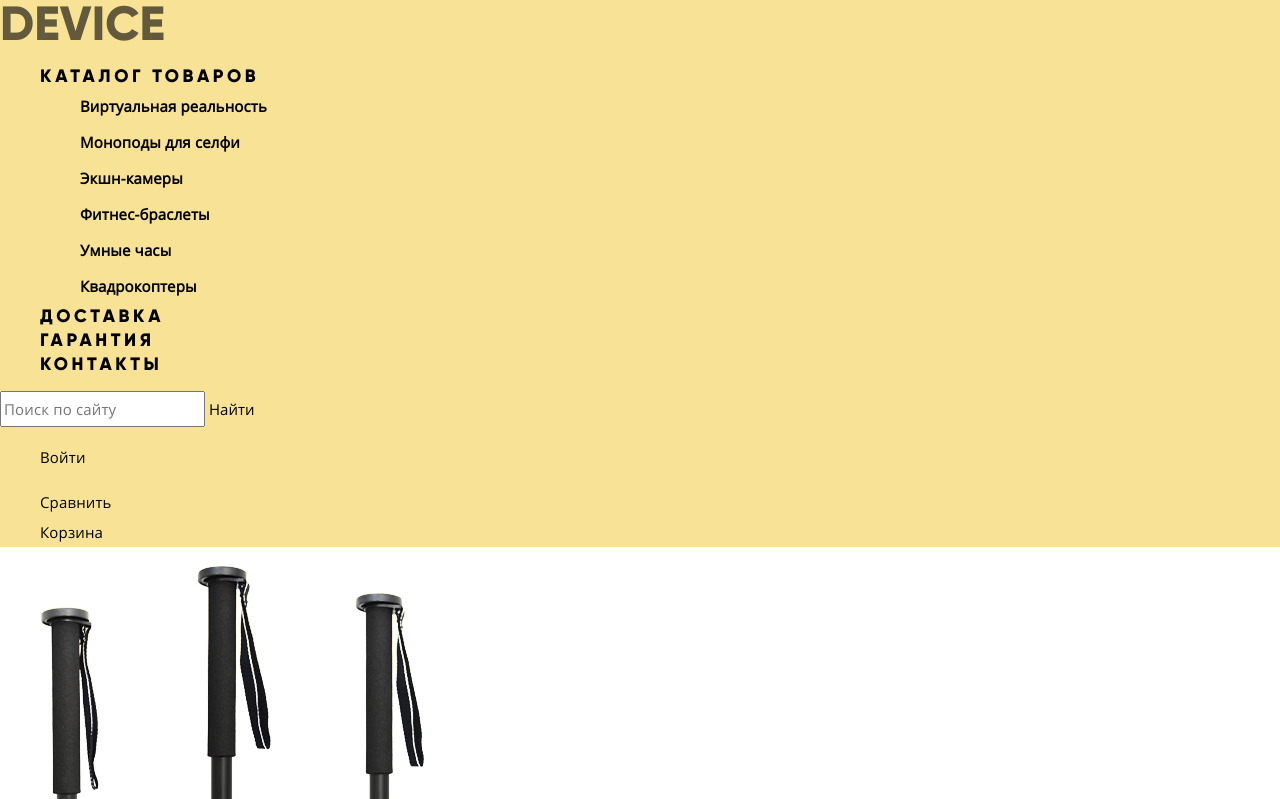
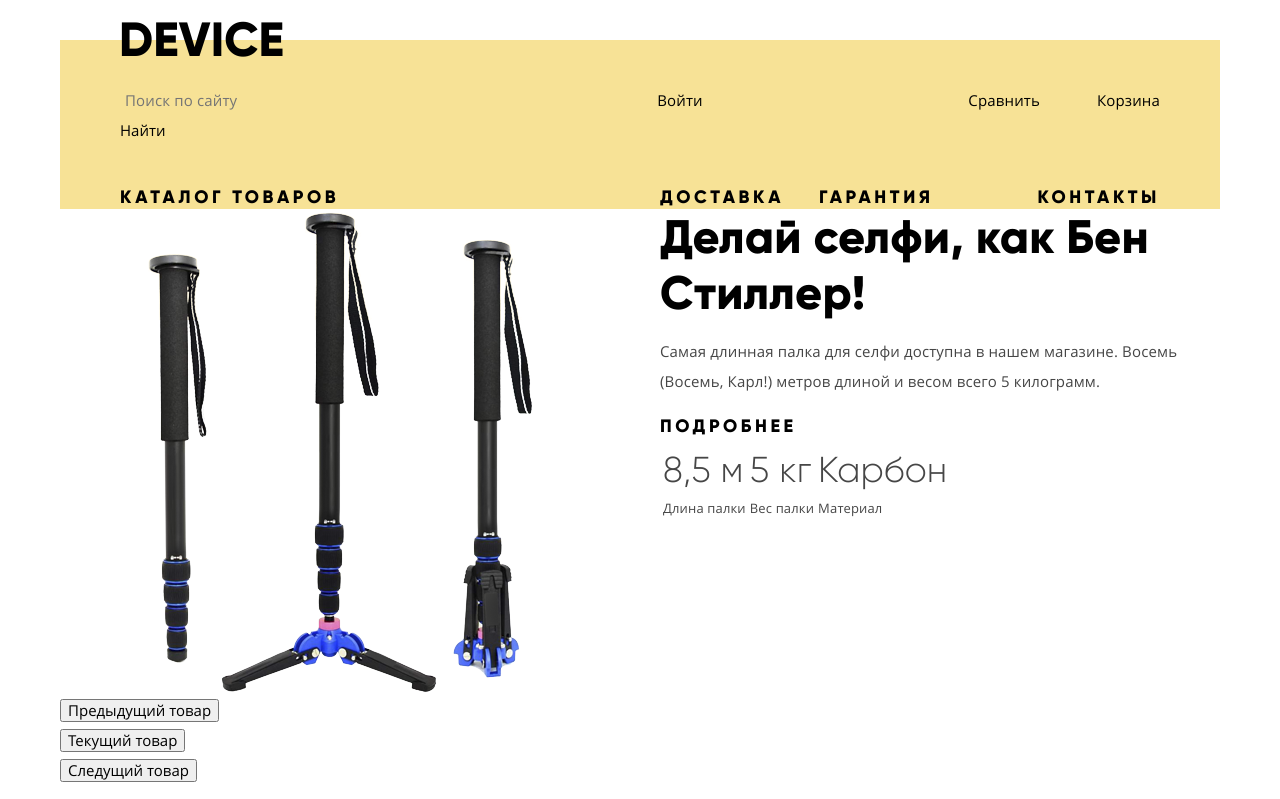
Before and after one commit to larsz/290621-device, a plain HTML site: page index.html in a window 1280 px wide. Shown: the top 799 px of the page. Drawn offline with Linux system fonts and the light colour scheme.

Commit message:
добавляет сетку на главную страницу

```diff
--- a/css/style.css
+++ b/css/style.css
@@ -36,7 +36,7 @@
 
 body {
   margin: 0;
-  padding: 0;
+  padding: 40px 0 0;
 
   font-family: "Open Sans", Arial, "Helvetica Neue", Helvetica, sans-serif;
   font-size: 15px;
@@ -90,6 +90,8 @@ a:active {
 .order-params,
 .products-list,
 .pagination-list {
+  margin: 0;
+  padding: 0;
   list-style: none;
 }
 
@@ -113,15 +115,33 @@ h3 {
   color: #000;
 }
 
+/* layout
+- - - - - - - - - - - - - - - - - - - - */
+.container {
+  width: 1160px;
+  margin: 0 auto;
+  padding: 0 20px;
+}
+
 /* header
 - - - - - - - - - - - - - - - - - - - - */
-.main-header {
+.main-header-wrapper {
+  position: relative;
+  padding: 45px 60px 0;
   background-color: #f7e296;
 }
 
 /* logo
 - - - - - - - - - - - - - - - - - - - - */
+.main-logo {
+  display: inline-block;
+  vertical-align: top;
+}
+
 .main-logo-url {
+  display: inline-block;
+  vertical-align: top;
+
   font-family: "Gilroy", Arial, "Helvetica Neue", Helvetica, sans-serif;
   font-size: 48px;
   line-height: 1;
@@ -129,8 +149,19 @@ h3 {
   text-transform: uppercase;
 }
 
+.main-header .main-logo {
+  position: absolute;
+  top: -24px;
+  left: 59px;
+}
+
 /* main nav
 - - - - - - - - - - - - - - - - - - - - */
+.site-navigation {
+  display: flex;
+  justify-content: space-between;
+}
+
 .site-navigation-item {
   font-family: "Gilroy", Arial, "Helvetica Neue", Helvetica, sans-serif;
   font-size: 18px;
@@ -138,6 +169,22 @@ h3 {
   font-weight: 700;
   letter-spacing: 3.6px;
   text-transform: uppercase;
+}
+
+.site-navigation-item:first-child {
+  width: 540px;
+}
+
+.site-navigation-item:nth-child(2) {
+  margin-right: 35px;
+}
+
+.site-navigation-item:last-child {
+  margin-left: auto;
+}
+
+.sub-navigation {
+  display: none;
 }
 
 .sub-navigation-item {
@@ -154,10 +201,23 @@ h3 {
 
 /* search
 - - - - - - - - - - - - - - - - - - - - */
+.secondary-navigation {
+  display: flex;
+  justify-content: space-between;
+  margin-bottom: 40px;
+}
+
+.search {
+  width: 300px;
+}
+
 .search input {
+  padding: 0 5px;
   font: inherit;
   letter-spacing: 0.15px;
+  background: none;
   color: rgba(0, 0, 0, 0.3);
+  border: none;
 }
 
 .search input:hover {
@@ -186,6 +246,22 @@ h3 {
   color: rgba(255, 255, 255, 0.3);
 }
 
+/* Shopping navigation
+- - - - - - - - - - - - - - - - - - - - */
+.shopping-navigation {
+  display: flex;
+  justify-content: space-between;
+  text-align: right;
+}
+
+.shopping-navigation li:first-child {
+  width: 100px;
+}
+
+.shopping-navigation li:last-child {
+  width: 120px;
+}
+
 /* Bestsellers slider
 - - - - - - - - - - - - - - - - - - - - */
 .bestsellers .slide-title {
@@ -212,6 +288,27 @@ h3 {
   line-height: 48px;
   font-weight: 400;
 }
+
+.slide {
+  display: flex;
+  justify-content: space-between;
+}
+
+.slide-image,
+.slide-description {
+  width: 560px;
+}
+
+.slide-image-thmb {
+  display: block;
+  margin-left:  auto;
+  margin-right:  auto;
+}
+
+.slide-hidden {
+  display: none;
+}
+
 
 /* Featured Categories
 - - - - - - - - - - - - - - - - - - - - */
--- a/index.html
+++ b/index.html
@@ -9,10 +9,24 @@
 </head>
 
 <body>
-  <header class="main-header">
+  <header class="main-header container">
+    <div class="main-header-wrapper">
       <span class="main-logo">
         <a class="main-logo-url">Device</a>
       </span>
+      <div class="secondary-navigation">
+        <form class="search" role="search" action="#" method="get">
+          <input type="search" class="search" aria-label="Поиск по сайту" placeholder="Поиск по сайту">
+          <button class="search-btn" type="submit">Найти</button>
+        </form>
+        <ul class="user-navigation" aria-label="Пользовательское меню" role="menubar">
+          <li><a class="login-url" href="#" role="menuitem">Войти</a></li>
+        </ul>
+        <ul class="shopping-navigation" aria-label="Меню покупок" role="menubar">
+          <li><a class="compare-url" href="#" role="menuitem">Сравнить</a></li>
+          <li><a class="cart-url" href="#" role="menuitem">Корзина</a></li>
+        </ul>
+      </div>
       <nav class="main-navigation">
         <ul class="site-navigation" aria-label="Основное меню" role="menubar">
           <li class="site-navigation-item">
@@ -31,18 +45,6 @@
           <li class="site-navigation-item"><a href="#" role="menuitem">Контакты</a></li>
         </ul>
       </nav>
-    <div class="secondary-navigation">
-      <form class="search" role="search" action="#" method="get">
-        <input type="search" class="search" aria-label="Поиск по сайту" placeholder="Поиск по сайту">
-        <button class="search-btn" type="submit">Найти</button>
-      </form>
-      <ul class="user-navigation" aria-label="Пользовательское меню" role="menubar">
-        <li><a class="login-url" href="#" role="menuitem">Войти</a></li>
-      </ul>
-      <ul class="shopping-navigation" aria-label="Меню покупок" role="menubar">
-        <li><a class="compare-url" href="#" role="menuitem">Сравнить</a></li>
-        <li><a class="cart-url" href="#" role="menuitem">Корзина</a></li>
-      </ul>
     </div>
   </header>
   <main class="container">
@@ -52,7 +54,7 @@
       <ul class="slider">
         <li class="slide">
           <div class="slide-image">
-            <img src="img/slide-1.png" width="384" height="486" alt="Любительская селфи-палка">
+            <img class="slide-image-thmb" src="img/slide-1.png" width="384" height="486" alt="Любительская селфи-палка">
           </div>
           <div class="slide-description">
             <b class="slide-title">Делай селфи, как Бен Стиллер!</b>
@@ -80,9 +82,9 @@
           </div>
         </li>
 
-        <li class="slide">
+        <li class="slide slide-hidden">
           <div class="slide-image">
-            <img src="img/slide-2.png" width="345" height="485" alt="Фитнес-браслет">
+            <img class="slide-image-thmb" src="img/slide-2.png" width="345" height="485" alt="Фитнес-браслет">
           </div>
           <div class="slide-description">
             <b class="slide-title">Худеем правильно!</b>
@@ -105,9 +107,9 @@
           </div>
         </li>
 
-        <li class="slide">
+        <li class="slide slide-hidden">
           <div class="slide-image">
-            <img src="img/slide-3.png" width="526" height="334" alt="Квадрокоптер">
+            <img class="slide-image-thmb" src="img/slide-3.png" width="526" height="334" alt="Квадрокоптер">
           </div>
           <div class="slide-description">
             <b class="slide-title">Порхает как бабочка, жалит как пчела!</b>
@@ -282,6 +284,7 @@
   </main>
 
   <footer class="main-footer">
+    <div class="container">
       <div class="org-contacts">
         <span class="main-logo">
           <a class="main-logo-url">Device</a>
@@ -317,6 +320,7 @@
           <li><a class="cart-url" href="#" role="menuitem">Корзина</a></li>
         </ul>
       </div>
+    </div>
   </footer>
 
   <section class="modal modal-feedback-form" role="dialog" aria-modal="true">
```
Lines whose indentation alone changed are shown as unchanged.
